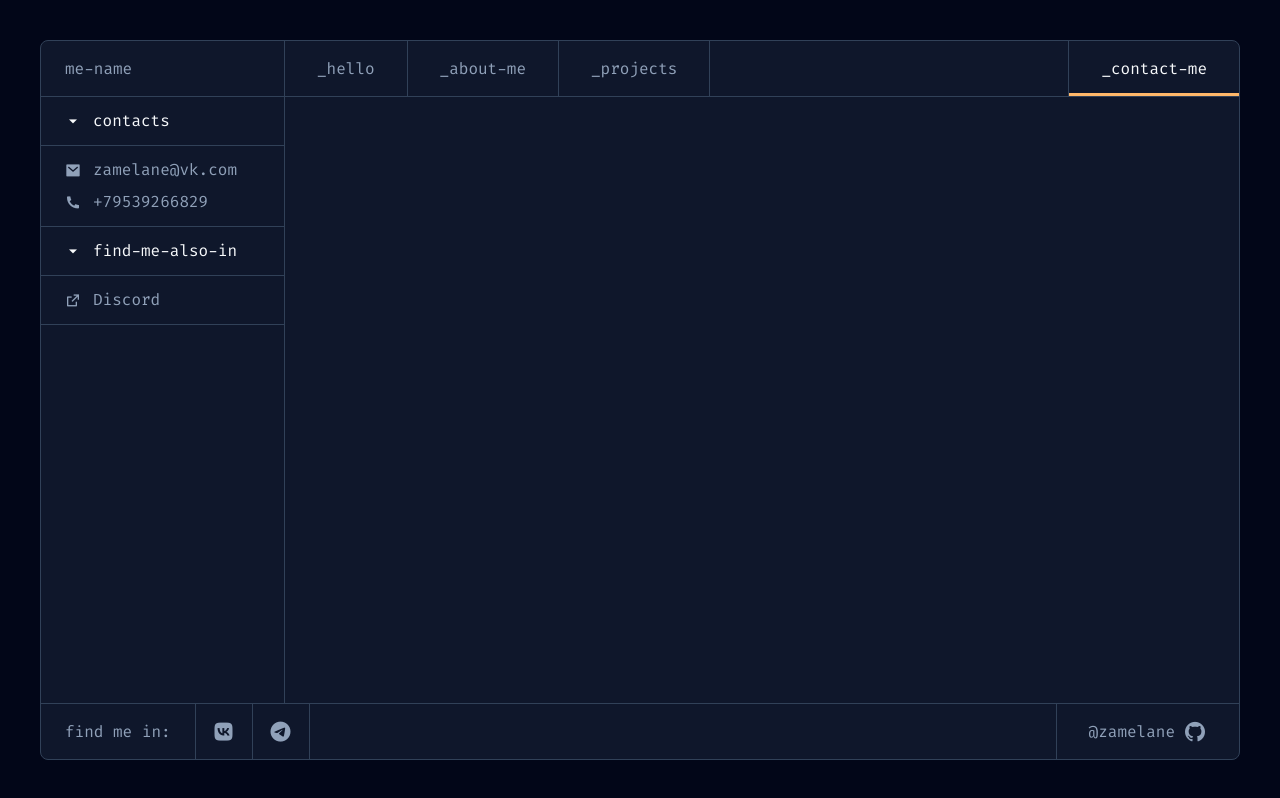
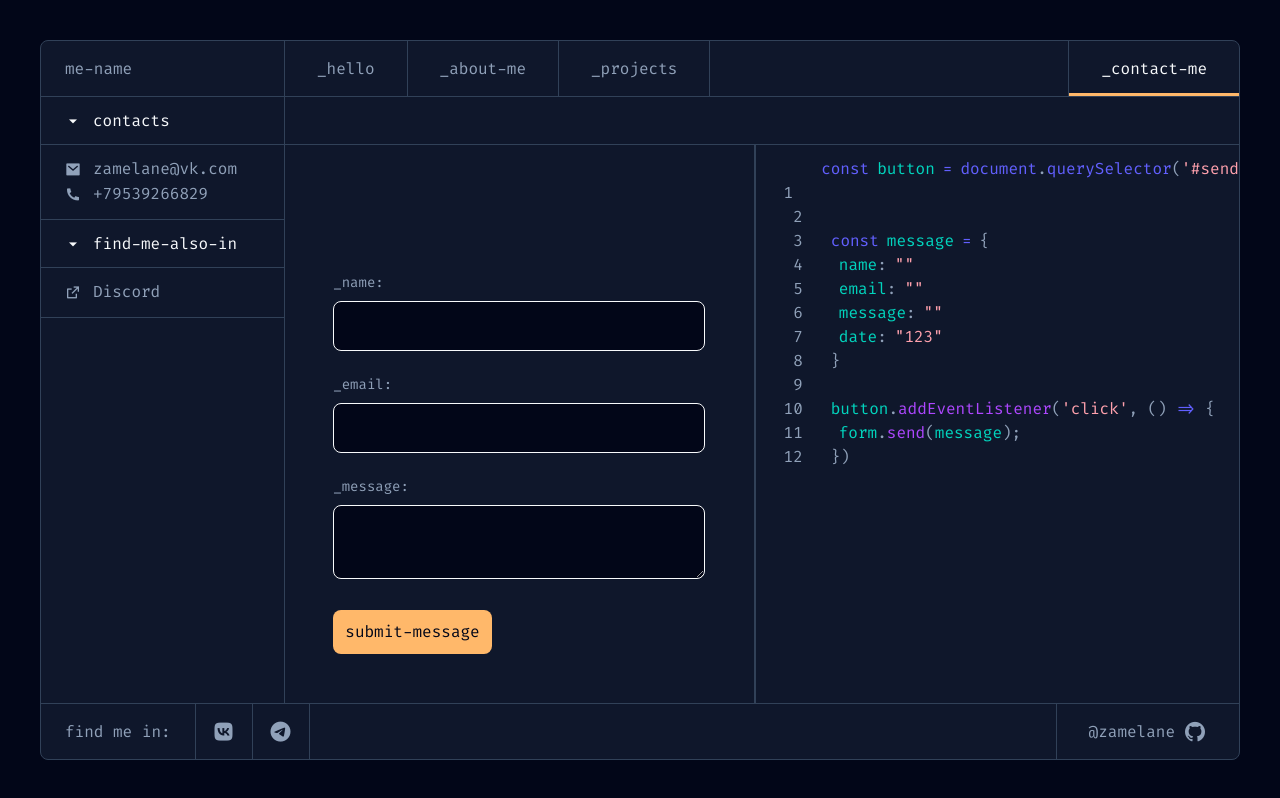
Before and after one commit to Zamelane/portfolio, a Next.js app: page /contact in a window 1280 px wide. Built offline with nearby package versions, Linux system fonts and the light colour scheme.

Commit message:
Добавил форму ввода на странице связи + интерактивное отображения "в коде"

```diff
--- a/app/(app)/contact/page.tsx
+++ b/app/(app)/contact/page.tsx
@@ -4,11 +4,26 @@ import { cn } from "@/src/lib/utils";
 import { ChildrenProps } from "@/src/types";
 import Link from "next/link";
 import { useState } from "react";
+import { motion, AnimatePresence } from "framer-motion";
+import { TabLayout } from "@/src/components/blocks/tab";
+import { TextInput } from "@/src/components/input";
+import { Button } from "@/src/components/button";
+import {
+  CodeConst,
+  CodeFunctionExecute,
+  CodeLine,
+  CodeOperator,
+  CodeStringValue,
+  CodeVarName,
+} from "@/src/components/code";
 
 export default function AboutPage() {
+  const [name, setName] = useState("")
+  const [email, setEmail] = useState("")
+  const [message, setMessage] = useState("")
   return (
-    <div className="h-full">
-      <div className="h-full flex flex-col border-r border-r-theme-stroke w-[244px]">
+    <div className="h-full flex flex-row flex-nowrap">
+      <div className="h-full flex flex-col border-r border-r-theme-stroke min-w-[244px] max-w-min">
         <Spoiler title="contacts">
           <ContactItem icon="ri-mail-fill">zamelane@vk.com</ContactItem>
           <ContactItem icon="ri-phone-fill">+79539266829</ContactItem>
@@ -17,31 +32,159 @@ export default function AboutPage() {
           <ContactItem href="https://123.ru">Discord</ContactItem>
         </Spoiler>
       </div>
-      <div></div>
+      <div className="w-full">
+        <TabLayout />
+        <div className="h-full flex flex-row">
+          <div className="p-10 w-4/9 inline-flex pt-32 justify-center">
+            <div className="flex flex-col gap-6 min-w-[372px]">
+              <TextInput label="_name:" changeValue={v => setName(v)} />
+              <TextInput label="_email:" changeValue={v => setEmail(v)} />
+              <TextInput label="_message:" changeValue={v => setMessage(v)} inputType="textarea" />
+              <Button className="self-start">submit-message</Button>
+            </div>
+          </div>
+          <div className="inline-flex w-5/9">
+            <div className="w-full border-l-2 border-r border-theme-stroke px-7 py-3">
+              <CodeLine lineNumber={1} lineSymbols={2}>
+                <CodeConst />
+                <CodeVarName>button</CodeVarName>
+                <CodeOperator>=</CodeOperator>
+                <div className="inline-flex">
+                  <CodeOperator>document</CodeOperator>.
+                  <CodeOperator>querySelector</CodeOperator>(
+                  <CodeStringValue quotationMark="'">#sendBtn</CodeStringValue>)
+                </div>
+              </CodeLine>
+              <CodeLine lineNumber={2} lineSymbols={2} />
+              <CodeLine lineNumber={3} lineSymbols={2}>
+                <CodeConst />
+                <CodeVarName>message</CodeVarName>
+                <CodeOperator>=</CodeOperator> {"{"}
+              </CodeLine>
+              <CodeLine lineNumber={4} lineSymbols={2}>
+                <p />
+                <div className="inline-flex">
+                  <CodeVarName>name</CodeVarName>:
+                </div>
+                <div className="inline-flex">
+                  <CodeStringValue quotationMark={'"'}>{name}</CodeStringValue>
+                </div>
+              </CodeLine>
+              <CodeLine lineNumber={5} lineSymbols={2}>
+                <p />
+                <div className="inline-flex">
+                  <CodeVarName>email</CodeVarName>:
+                </div>
+                <div className="inline-flex">
+                  <CodeStringValue quotationMark={'"'}>{email}</CodeStringValue>
+                </div>
+              </CodeLine>
+              <CodeLine lineNumber={6} lineSymbols={2}>
+                <p />
+                <div className="inline-flex">
+                  <CodeVarName>message</CodeVarName>:
+                </div>
+                <div className="inline-flex">
+                  <CodeStringValue quotationMark={'"'}>{message}</CodeStringValue>
+                </div>
+              </CodeLine>
+              <CodeLine lineNumber={7} lineSymbols={2}>
+                <p />
+                <div className="inline-flex">
+                  <CodeVarName>date</CodeVarName>:
+                </div>
+                <div className="inline-flex">
+                  <CodeStringValue quotationMark={'"'}>123</CodeStringValue>
+                </div>
+              </CodeLine>
+              <CodeLine lineNumber={8} lineSymbols={2}>
+                {"}"}
+              </CodeLine>
+              <CodeLine lineNumber={9} lineSymbols={2}/>
+              <CodeLine lineNumber={10} lineSymbols={2}>
+                <div className="inline-flex">
+                  <CodeVarName>button</CodeVarName>
+                  .
+                  <CodeFunctionExecute>addEventListener</CodeFunctionExecute>
+                  {"("}
+                    <CodeStringValue quotationMark="'">click</CodeStringValue>
+                    ,
+                    () <CodeOperator>{"=>"}</CodeOperator> {" {"}
+                </div>
+              </CodeLine>
+              <CodeLine lineNumber={11} lineSymbols={2}>
+                <p/>
+                <div className="inline-flex">
+                  <CodeVarName>form</CodeVarName>
+                  .
+                  <CodeFunctionExecute>send</CodeFunctionExecute>
+                  (<CodeVarName>message</CodeVarName>);
+                </div>
+              </CodeLine>
+              <CodeLine lineNumber={12} lineSymbols={2}>
+                {"})"}
+              </CodeLine>
+            </div>
+
+            <div className="px-2 py-3">
+              <div className="w-6 h-1.5 bg-slate-500" />
+            </div>
+          </div>
+        </div>
+      </div>
     </div>
   );
 }
 
 type SpoilerProps = ChildrenProps & {
-  isOpenDefault?: false;
+  isOpenDefault?: boolean;
   title: string;
 };
-function Spoiler({ title, isOpenDefault, children }: SpoilerProps) {
-  const [isOpen, setIsOpen] = useState(isOpenDefault || true);
+
+function Spoiler({ title, isOpenDefault = true, children }: SpoilerProps) {
+  const [isOpen, setIsOpen] = useState(isOpenDefault);
+
   return (
     <div className="flex flex-col">
-      <p
-        className="inline-flex gap-3 px-6 py-3 border-b border-b-theme-stroke text-slate-50 cursor-pointer select-none"
-        onClick={() => setIsOpen(v => !v)}
+      <motion.p
+        className="inline-flex gap-3 px-6 py-3 max-h-12 border-b border-b-theme-stroke text-slate-50 cursor-pointer select-none"
+        onClick={() => setIsOpen((v) => !v)}
+        whileTap={{ scale: 0.98 }}
       >
-        <i className="ri-arrow-down-s-fill" />
+        <motion.i
+          className="ri-arrow-down-s-fill"
+          animate={{ rotate: isOpen ? 0 : -90 }}
+          transition={{ duration: 0.2 }}
+        />
         <span>{title}</span>
-      </p>
-      {isOpen && (
-        <div className="flex flex-col gap-2 border-b border-b-theme-stroke p-3">
-          {children}
-        </div>
-      )}
+      </motion.p>
+
+      <AnimatePresence initial={false}>
+        {isOpen && (
+          <motion.div
+            initial={{ height: 0, opacity: 0 }}
+            animate={{
+              height: "auto",
+              opacity: 1,
+              transition: {
+                height: { duration: 0.3 },
+                opacity: { duration: 0.2, delay: 0.1 },
+              },
+            }}
+            exit={{
+              height: 0,
+              opacity: 0,
+              transition: {
+                height: { duration: 0.3 },
+                opacity: { duration: 0.1 },
+              },
+            }}
+            className="flex flex-col gap-2 border-b border-b-theme-stroke overflow-hidden"
+          >
+            <div className="p-3">{children}</div>
+          </motion.div>
+        )}
+      </AnimatePresence>
     </div>
   );
 }
@@ -50,13 +193,15 @@ type ContactItemProps = ChildrenProps & {
   icon?: string;
   href?: string;
 };
+
 function ContactItem({ icon, children, href }: ContactItemProps) {
   return (
-    <div
+    <motion.div
       className={cn(
         "inline-flex items-center gap-3 px-3",
         href && "cursor-pointer hover:text-slate-50 transition-colors delay-150"
       )}
+      whileHover={href ? { x: 3 } : {}}
     >
       <i
         className={
@@ -64,6 +209,6 @@ function ContactItem({ icon, children, href }: ContactItemProps) {
         }
       />
       {href ? <Link href={href}>{children}</Link> : <span>{children}</span>}
-    </div>
+    </motion.div>
   );
 }
--- a/app/globals.css
+++ b/app/globals.css
@@ -19,6 +19,9 @@
     --color-codeblock-background: #011221;
 
     --color-primary-background: #FFB86A;
+    --color-primary-inverted: #020618;
+    --color-primary-hover: #FFD6A7;
+    --color-primary-hover-inverted: #020618;
 }
 
 body {
--- a/package.json
+++ b/package.json
@@ -29,5 +29,6 @@
     "eslint": "^9",
     "eslint-config-next": "15.4.5",
     "@eslint/eslintrc": "^3"
-  }
+  },
+  "packageManager": "yarn@1.22.22+sha512.a6b2f7906b721bba3d67d4aff083df04dad64c399707841b7acf00f6b133b7ac24255f2652fa22ae3534329dc6180534e98d17432037ff6fd140556e2bb3137e"
 }
--- /dev/null
+++ b/src/components/blocks/tab.tsx
@@ -0,0 +1,7 @@
+export function TabLayout() {
+  return (
+    <div className="w-full h-12 border-b border-b-theme-stroke">
+
+    </div>
+  )
+}
--- /dev/null
+++ b/src/components/button.tsx
@@ -0,0 +1,28 @@
+import React from "react";
+import { cn } from "../lib/utils";
+
+type ButtonProps = React.DetailedHTMLProps<
+  React.ButtonHTMLAttributes<HTMLButtonElement>,
+  HTMLButtonElement
+>;
+
+export function Button({ className, disabled, ...props }: ButtonProps) {
+  return (
+    <button
+      className={cn(
+        "px-3 py-2.5 cursor-pointer",
+        "bg-primary-background text-primary-inverted",
+        "hover:bg-primary-hover hover:text-primary-hover-inverted",
+        "disabled:text-slate-700 rounded-lg",
+        "transition-all duration-300 ease-in-out", // Базовые анимации
+        "transform hover:-translate-y-0.5 hover:scale-105", // Эффект при наведении
+        "active:translate-y-0 active:scale-95", // Эффект при нажатии
+        "focus:outline-none focus:ring-1 focus:ring-offset-1 focus:ring-primary-focus", // Фокус-стили
+        "disabled:transform-none disabled:cursor-not-allowed", // Отключенное состояние
+        className
+      )}
+      disabled={disabled}
+      {...props}
+    />
+  );
+}
--- /dev/null
+++ b/src/components/input.tsx
@@ -0,0 +1,83 @@
+import { motion, AnimatePresence } from "framer-motion";
+import { useState } from "react";
+
+type TextInputProps = {
+  label: string;
+  placeholder?: string;
+  defaultValue?: string;
+  changeValue?: (v: string) => void;
+  inputType?: 'input' | 'textarea'
+};
+
+export function TextInput({
+  label,
+  placeholder,
+  defaultValue,
+  changeValue,
+  inputType
+}: TextInputProps) {
+  const [value, setValue] = useState(defaultValue || "");
+  const [isFocused, setIsFocused] = useState(false);
+
+  function textInputChange(v: string) {
+    setValue(v);
+    changeValue?.(v);
+  }
+
+  const InputElement = (inputType ?? 'input') === 'input'
+    ? motion.input
+    : motion.textarea
+
+  return (
+    <motion.div
+      className="inline-flex flex-col gap-2"
+      whileHover={{ y: -2 }}
+      transition={{ type: "spring", stiffness: 400 }}
+    >
+      <motion.label
+        className="text-sm"
+        animate={{
+          color: isFocused ? "var(--color-slate-50)" : "var(--color-foreground)",
+          x: isFocused ? 2 : 0,
+        }}
+        transition={{ duration: 0.3 }}
+      >
+        {label}
+      </motion.label>
+
+      <motion.div className="relative">
+        <InputElement
+          className={`
+            w-full border rounded-lg bg-theme-backdrop p-3
+            text-slate-50 focus:outline-none focus:ring-0
+            placeholder-slate-500
+          `}
+          placeholder={placeholder}
+          value={value}
+          onChange={(e) => textInputChange(e.target.value)}
+          onFocus={() => setIsFocused(true)}
+          onBlur={() => setIsFocused(false)}
+          animate={{
+            paddingLeft: isFocused ? "1rem" : "0.75rem",
+            borderColor: isFocused ? "#ffffff" : "var(--color-theme-stroke)",
+          }}
+          transition={{ duration: 0.3 }}
+        />
+
+        <AnimatePresence>
+          {value.length > 0 && (
+            <motion.span
+              className="absolute -bottom-5 right-0 text-xs text-slate-400"
+              initial={{ opacity: 0, y: 5 }}
+              animate={{ opacity: 1, y: 0 }}
+              exit={{ opacity: 0, y: 5 }}
+              transition={{ duration: 0.2 }}
+            >
+              {value.length}/{Math.max(value.length, 100)}
+            </motion.span>
+          )}
+        </AnimatePresence>
+      </motion.div>
+    </motion.div>
+  );
+}
```
